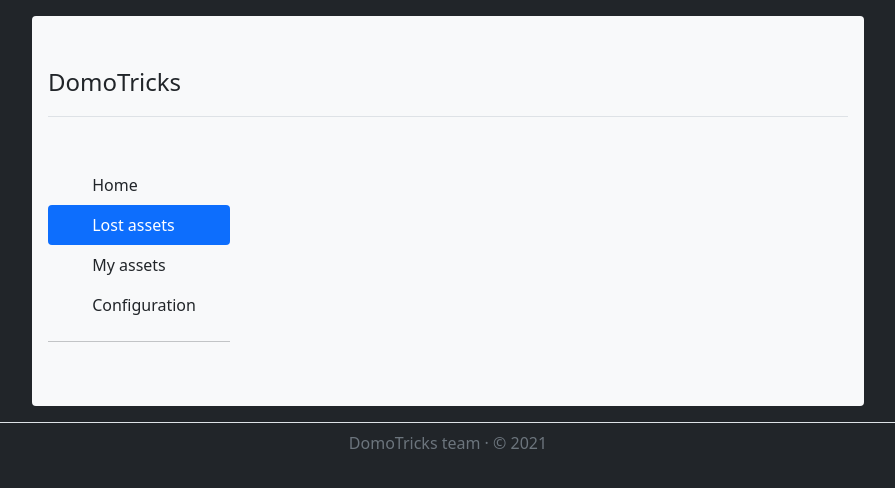
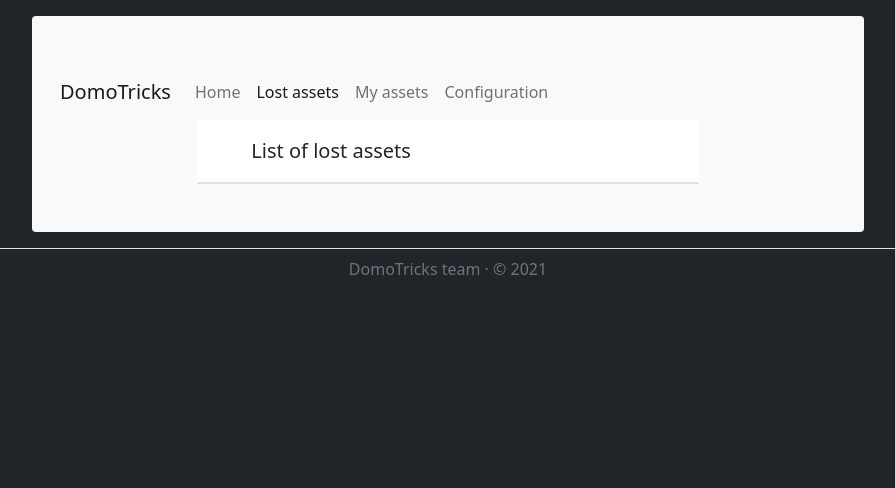
Before and after one commit to nbeguier/DomoTricks, a Flask app: page /lost/ in a window 1280 px wide. Shown: the top 488 px of the page, without its empty margins (192-1087 px from the left). Run offline with Flask 2, Linux system fonts and the light colour scheme; data that the repository does not hold is empty; some libraries are stand-ins or nearby versions.

Commit message:
Improve web UI: Lost assets and navbar

```diff
--- a/server.py
+++ b/server.py
@@ -102,7 +102,13 @@ def lost_assets():
     """ Display lost assets """
     conn = SqliteCmd(settings.DB_PATH)
     assets = conn.get_lost_assets()
-    return render_template('lost_assets.html', lost_assets=assets)
+    for i, _ in enumerate(assets):
+        assets[i] = [x for x in assets[i]]
+        try:
+            assets[i][-1] = json.loads(assets[i][-1].replace("'", '"'))
+        except:
+            assets[i][-1] = [{'key': 'raw', 'value': assets[i][-1]}]
+    return render_template('lost_assets.html', lost_assets=reversed(assets))
 
 @APP.route('/my_assets/')
 def my_assets():
--- a/web/templates/base.html
+++ b/web/templates/base.html
@@ -14,75 +14,34 @@
 
   <body class="my-3 mx-3 bg-dark">
     <div class="col-lg-8 mx-auto p-3 py-md-5 bg-light rounded">
-      <header class="d-flex align-items-center pb-3 mb-5 border-bottom">
-        <a href="/" class="d-flex align-items-center text-dark text-decoration-none">
-          <span class="fs-4">DomoTricks</span>
-        </a>
-      </header>
-
+      <nav class="navbar navbar-expand-lg navbar-light bg-light">
+        <div class="container-fluid">
+          <a class="navbar-brand" href="{{ url_for('index') }}">DomoTricks</a>
+          <button class="navbar-toggler" type="button" data-bs-toggle="collapse" data-bs-target="#navbarNav" aria-controls="navbarNav" aria-expanded="false" aria-label="Toggle navigation">
+            <span class="navbar-toggler-icon"></span>
+          </button>
+          <div class="collapse navbar-collapse" id="navbarNav">
+            <ul class="navbar-nav">
+              <li class="nav-item">
+                <a class="nav-link" href="{{ url_for('index') }}" id="sidebar-{{ url_for('index') }}">Home</a>
+              </li>
+              <li class="nav-item">
+                <a class="nav-link" href="{{ url_for('lost_assets') }}" id="sidebar-{{ url_for('lost_assets') }}">Lost assets</a>
+              </li>
+              <li class="nav-item">
+                <a class="nav-link" href="{{ url_for('my_assets') }}" id="sidebar-{{ url_for('my_assets') }}">My assets</a>
+              </li>
+              <li class="nav-item">
+                <a class="nav-link" href="{{ url_for('configuration') }}" id="sidebar-{{ url_for('configuration') }}">Configuration</a>
+              </li>
+            </ul>
+          </div>
+        </div>
+      </nav>
       <main>
         <div class="row">
-          <div class="col-12 col-sm-4 col-md-3">
-            <ul class="nav nav-pills flex-column mb-auto">
-              <li class="nav-item">
-                <a href="{{ url_for('index') }}" class="nav-link link-dark" id="sidebar-/">
-                  <svg class="bi me-2" width="16" height="16"><use xlink:href="#home"></use></svg>
-                  Home
-                </a>
-              </li>
-              <li>
-                <a href="{{ url_for('lost_assets') }}" class="nav-link link-dark" id="sidebar-/lost/">
-                  <svg class="bi me-2" width="16" height="16"><use xlink:href="#lost_assets"></use></svg>
-                  Lost assets
-                </a>
-              </li>
-              <li>
-                <a href="{{ url_for('my_assets') }}" class="nav-link link-dark" id="sidebar-/my_assets/">
-                  <svg class="bi me-2" width="16" height="16"><use xlink:href="#my_assets"></use></svg>
-                  My assets
-                </a>
-              </li>
-              <li>
-                <a href="{{ url_for('configuration') }}" class="nav-link link-dark" id="sidebar-/config/">
-                  <svg class="bi me-2" width="16" height="16"><use xlink:href="#configuration"></use></svg>
-                  Configuration
-                </a>
-              </li>
-            </ul>
-            <hr>
-          </div>
-          <div class="col px-4">
+          <div class="col-10 col-md-8 mx-auto px-4">
             {% block content %}{% endblock %}
-            <!--           <h1>Get started with Bootstrap</h1>
-          <p class="fs-5 col-md-8">Quickly and easily get started with Bootstrap's compiled, production-ready files with this barebones example featuring some basic HTML and helpful links. Download all our examples to get started.</p>
-
-          <div class="mb-5">
-            <a href="/docs/5.0/examples/" class="btn btn-primary btn-lg px-4">Download examples</a>
-          </div>
-
-          <hr class="col-3 col-md-2 mb-5" />
-
-          <div class="row g-5">
-            <div class="col-md-6">
-              <h2>Starter projects</h2>
-              <p>Ready to beyond the starter template? Check out these open source projects that you can quickly duplicate to a new GitHub repository.</p>
-              <ul class="icon-list">
-                <li><a href="https://github.com/twbs/bootstrap-npm-starter" rel="noopener" target="_blank">Bootstrap npm starter</a></li>
-                <li class="text-muted">Bootstrap Parcel starter (coming soon!)</li>
-              </ul>
-            </div>
-
-            <div class="col-md-6">
-              <h2>Guides</h2>
-              <p>Read more detailed instructions and documentation on using or contributing to Bootstrap.</p>
-              <ul class="icon-list">
-                <li><a href="/docs/5.0/getting-started/introduction/">Bootstrap quick start guide</a></li>
-                <li><a href="/docs/5.0/getting-started/webpack/">Bootstrap Webpack guide</a></li>
-                <li><a href="/docs/5.0/getting-started/parcel/">Bootstrap Parcel guide</a></li>
-                <li><a href="/docs/5.0/getting-started/build-tools/">Contributing to Bootstrap</a></li>
-              </ul>
-            </div>
- -->
           </div>
         </div>
       </main>
@@ -92,6 +51,7 @@
       DomoTricks team &middot; &copy; 2021
     </footer>
   </body>
+  <script src="https://cdn.jsdelivr.net/npm/bootstrap@5.0.0-beta3/dist/js/bootstrap.bundle.min.js" integrity="sha384-JEW9xMcG8R+pH31jmWH6WWP0WintQrMb4s7ZOdauHnUtxwoG2vI5DkLtS3qm9Ekf" crossorigin="anonymous"></script>
   <script>
     if (document.getElementById("sidebar-" + window.location.pathname)) {
       document.getElementById("sidebar-" + window.location.pathname).className = "nav-link active";
--- a/web/templates/lost_assets.html
+++ b/web/templates/lost_assets.html
@@ -1,11 +1,25 @@
-{% extends "base.html" %}
+{% extends "base.html" %} {% block title %}Lost Assets{% endblock %} {% block content %}
 
-{% block title %}Lost Assets{% endblock %}
-
-{% block content %}
-
-{% for asset in lost_assets %}
-<li>{{asset}}</li>
-{% endfor %}
+<div class="d-flex flex-column align-items-stretch bg-white">
+  <a href="/" class="d-flex align-items-center flex-shrink-0 p-3 link-dark text-decoration-none border-bottom">
+    <svg class="bi me-2" width="30" height="24"><use xlink:href="#bootstrap"></use></svg>
+    <span class="fs-5 fw-semibold">List of lost assets</span>
+  </a>
+  <div class="list-group list-group-flush border-bottom scrollarea">
+    {% for asset in lost_assets %}
+    <a href="#" class="list-group-item list-group-item-action py-3 lh-tight">
+      <div class="d-flex w-100 align-items-center justify-content-between">
+        <strong class="mb-1">[{{asset[2]}}] {{asset[1]}}</strong>
+        <small>{{asset[0]}}</small>
+      </div>
+      <div class="col-10 mb-1 small">
+        {% for meta in asset[-1] %}
+        <li><b>{{meta["key"]}}</b>: {{meta["value"]}}</li>
+        {% endfor %}
+      </div>
+    </a>
+    {% endfor %}
+  </div>
+</div>
 
 {% endblock %}
```
